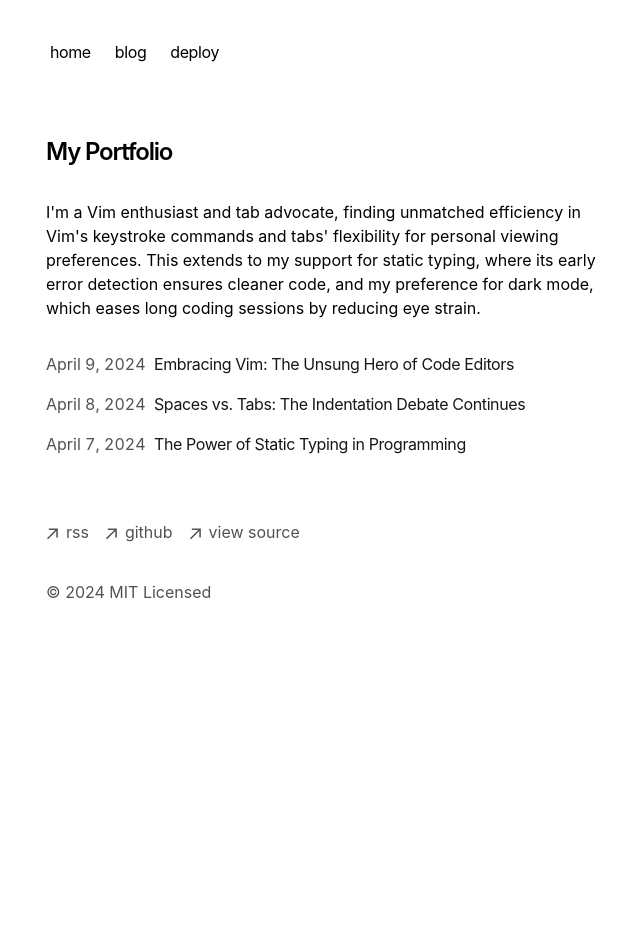
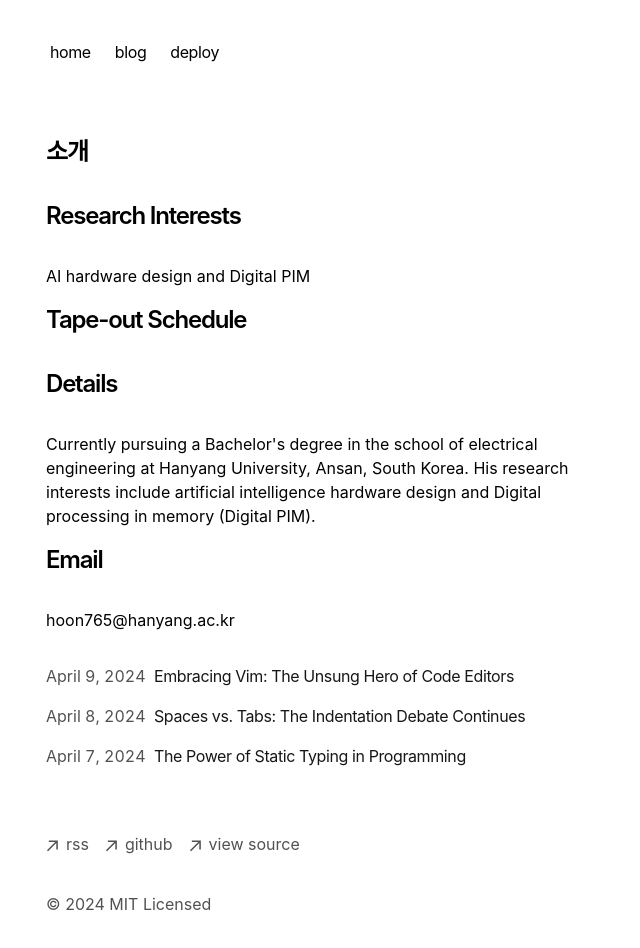
Before and after one commit to jonghoonparkk/portfolio, a Next.js app: page / in a window 1280 px wide. Shown: the top 948 px of the page, without its empty margins (306-946 px from the left). Before the commit the page ends 800 px from the top, so only its background shows below. Built offline with nearby package versions, Linux system fonts and the light colour scheme.

Commit message:
Update page.tsx

```diff
--- a/app/page.tsx
+++ b/app/page.tsx
@@ -5,14 +5,31 @@ export default function Page() {
   return (
     <section>
       <h1 className="mb-8 text-2xl font-semibold tracking-tighter">
-        My Portfolio
+        소개
       </h1>
+      <h3 className="mb-8 text-2xl font-semibold tracking-tighter">
+      Research Interests
+      </h3>
       <p className="mb-4">
-        {`I'm a Vim enthusiast and tab advocate, finding unmatched efficiency in
-        Vim's keystroke commands and tabs' flexibility for personal viewing
-        preferences. This extends to my support for static typing, where its
-        early error detection ensures cleaner code, and my preference for dark
-        mode, which eases long coding sessions by reducing eye strain.`}
+        {`AI hardware design and Digital PIM`}
+      </p>
+      <h3 className="mb-8 text-2xl font-semibold tracking-tighter">
+      Tape-out Schedule
+      </h3>
+      <p className="mb-4">
+        {``}
+      </p>
+      <h3 className="mb-8 text-2xl font-semibold tracking-tighter">
+      Details
+      </h3>
+      <p className="mb-4">
+        {`Currently pursuing a Bachelor's degree in the school of electrical engineering at Hanyang University, Ansan, South Korea. His research interests include artificial intelligence hardware design and Digital processing in memory (Digital PIM).`}
+      </p>
+      <h3 className="mb-8 text-2xl font-semibold tracking-tighter">
+      Email
+      </h3>
+      <p className="mb-4">
+        {`hoon765@hanyang.ac.kr`}
       </p>
       <div className="my-8">
         <BlogPosts />
```
